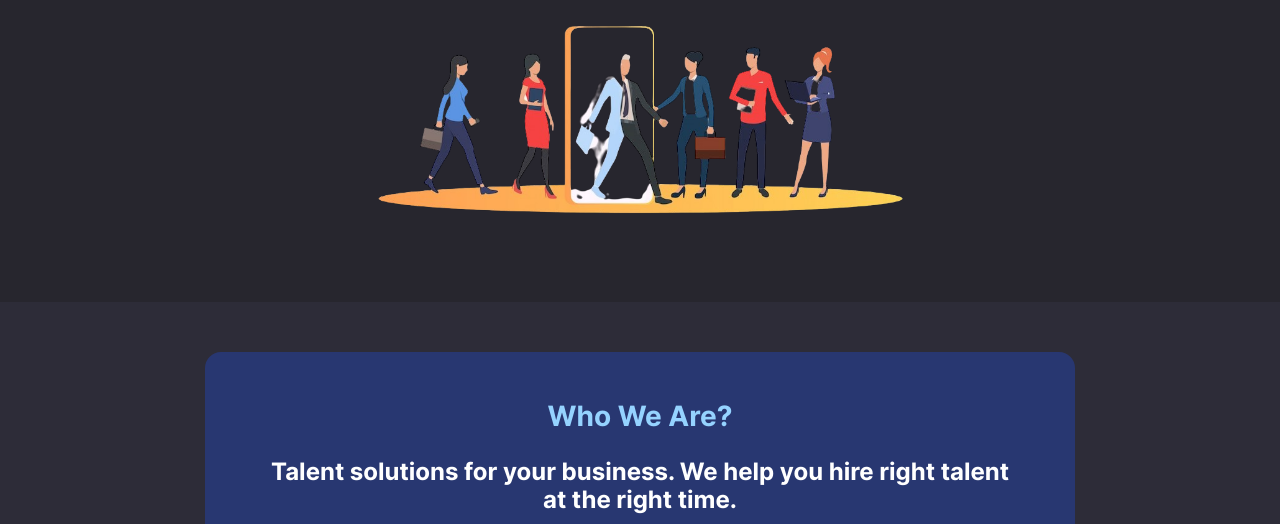
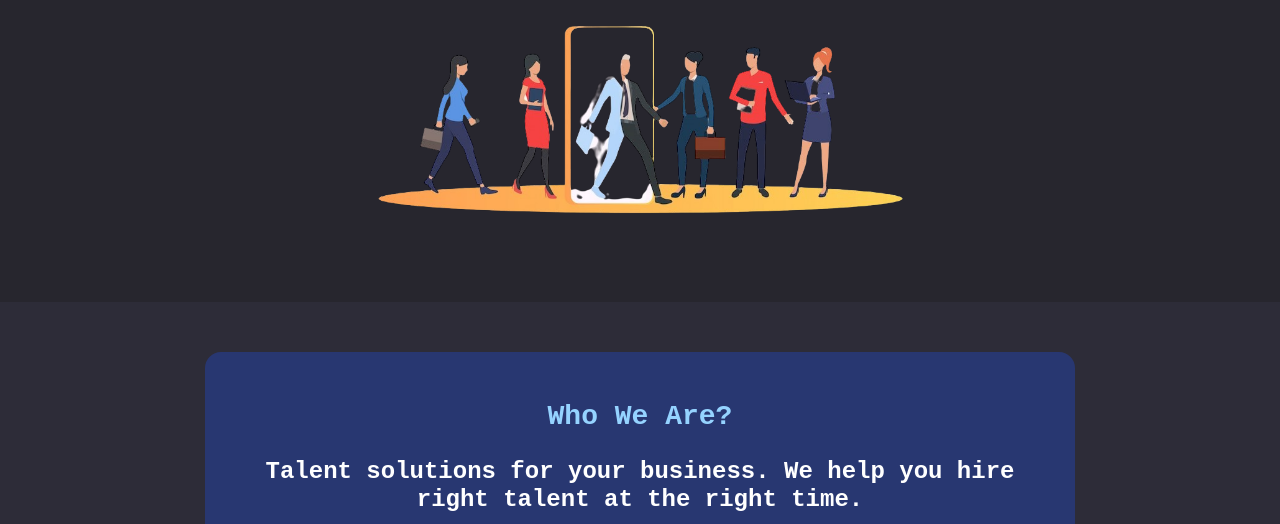
Before and after one commit to tanayparashar/turbotalents, a plain HTML site: page index.html in a window 1280 px wide. Shown: the part 338-862 px from the top of the page. Drawn offline with nearby package versions, Linux system fonts and the light colour scheme; a script that the page names is missing; files whose address does not match are found by name.

Commit message:
Website added

```diff
--- a/assets/css/userStyle.css
+++ b/assets/css/userStyle.css
@@ -45,3 +45,6 @@
 
     overflow: hidden;
 }
+body{
+  font-family:'Poppins', 'sans-serif', monospace;
+}
```
